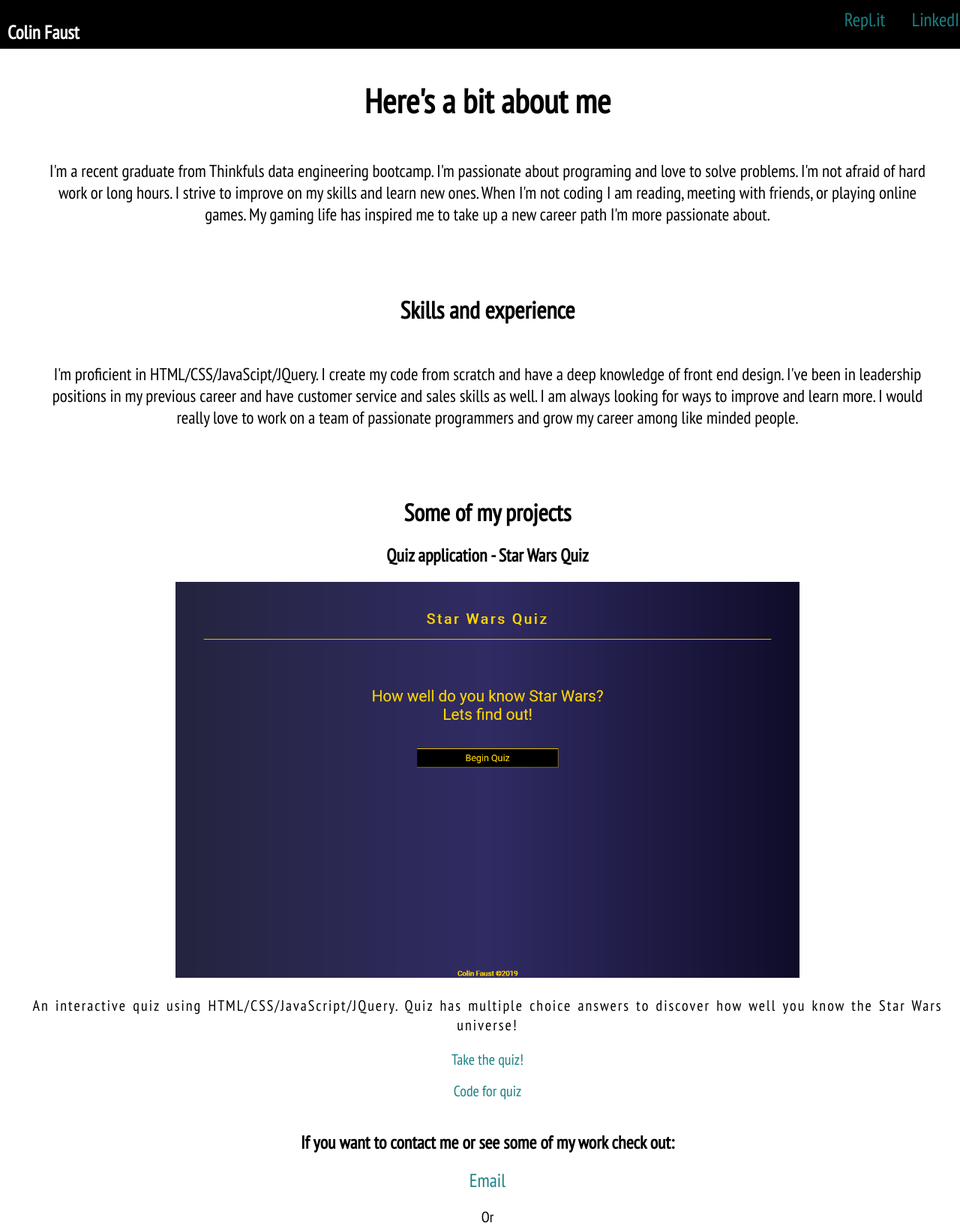
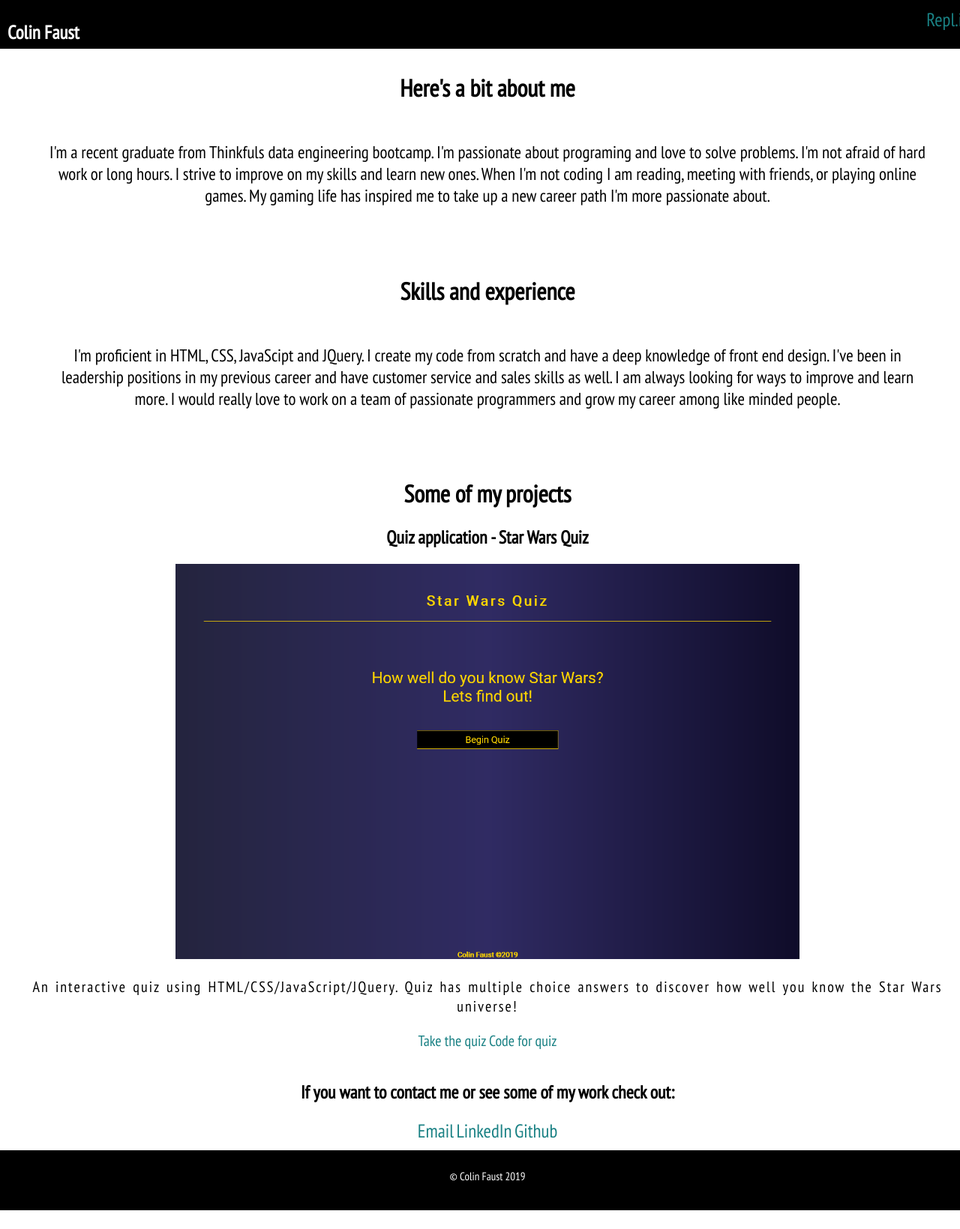
Before and after one commit to faustc908/My-Portfolio, a plain HTML site: page index.html in a window 1280 px wide. Shown: the top 1639 px of the page at 75% size. After the commit the page ends 1614 px from the top, so only its background shows below. Drawn offline with Linux system fonts and the light colour scheme.

Commit message:
Update index.html

```diff
--- a/index.html
+++ b/index.html
@@ -14,8 +14,7 @@
       <h1 class ='myname'>Colin Faust</h1>
         <nav class='navbar'>
           <div class='nav'>
-            <a href='https://repl.it/repls' target="_blank">Repl.it</a>
-            <a href='https://www.linkedin.com/in/colin-faust-237077100?trk=people-guest_profile-result-card_result-card_full-click' target="_blank">LinkedIn</a>
+            <a href='https://repl.it/@Cfaust' target="_blank">Repl.it</a>
           </div>
       </nav>
     </header>
@@ -23,15 +22,15 @@
 <!--About me section-->
 
     <div class='aboutme'>
-      <h1 id='welcome'>Here's a bit about me</h1>
+      <h1 id='welcome1'>Here's a bit about me</h1>
       <p class='myLife'>I'm a recent graduate from Thinkfuls data engineering bootcamp.  I'm passionate about programing and love to solve problems.  I'm not afraid of hard work or long hours.  I strive to improve on my skills and learn new ones.  When I'm not coding I am reading, meeting with friends, or playing online games.  My gaming life has inspired me to take up a new career path I'm more passionate about.</p>
     </div>
 
   <!--skills and Experience section-->
 
     <div class='experience'>
-      <h1>Skills and experience</h1>
-      <p class='myLife'>  I'm proficient in HTML/CSS/JavaScipt/JQuery.  I create my code from scratch and have a deep knowledge of front end design.  I've been in leadership positions in my previous career and have customer service and sales skills as well.  I am always looking for ways to improve and learn more.  I would really love to work on a team of passionate programmers and grow my career among like minded people.
+      <h1 id='welcome2'>Skills and experience</h1>
+      <p class='myLife'>  I'm proficient in HTML, CSS, JavaScipt and JQuery.  I create my code from scratch and have a deep knowledge of front end design.  I've been in leadership positions in my previous career and have customer service and sales skills as well.  I am always looking for ways to improve and learn more.  I would really love to work on a team of passionate programmers and grow my career among like minded people.
       </p>
     </div>
 
@@ -42,7 +41,7 @@
       <h2>Quiz application - Star Wars Quiz</h2>
        <img class='starWars' src='StarWarsQuiz.png' alt='StarWarsQuiz'>
        <p class='quiztext'>An interactive quiz using HTML/CSS/JavaScript/JQuery.  Quiz has multiple choice answers to discover how well you know the Star Wars universe!</p>
-       <p><a class='quizapplink' href='https://quiz-app.cfaust.repl.co/' target="_blank">Take the quiz!</a></p>
+       <a class='quizapplink' href='https://quiz-app.cfaust.repl.co/' target="_blank">Take the quiz</a>
        <a class='quizapplink' href='https://github.com/faustc908/Colin-s-Quiz-app' target="_blank">Code for quiz</a>
     </div>
 
@@ -51,7 +50,7 @@
     <div class='skills'>
       <h2>If you want to contact me or see some of my work check out:</h2>
         <a class='links' href= 'mailto:faust.colint@gmail.com'>Email</a>
-        <p class='break'>Or</p>
+        <a class='links' href='https://www.linkedin.com/in/colin-faust-237077100?trk=people-guest_profile-result-card_result-card_full-click' target="_blank">LinkedIn</a>
         <a class='links' href='https://github.com/faustc908' target="_blank">Github</a>
     </div>
 
```
